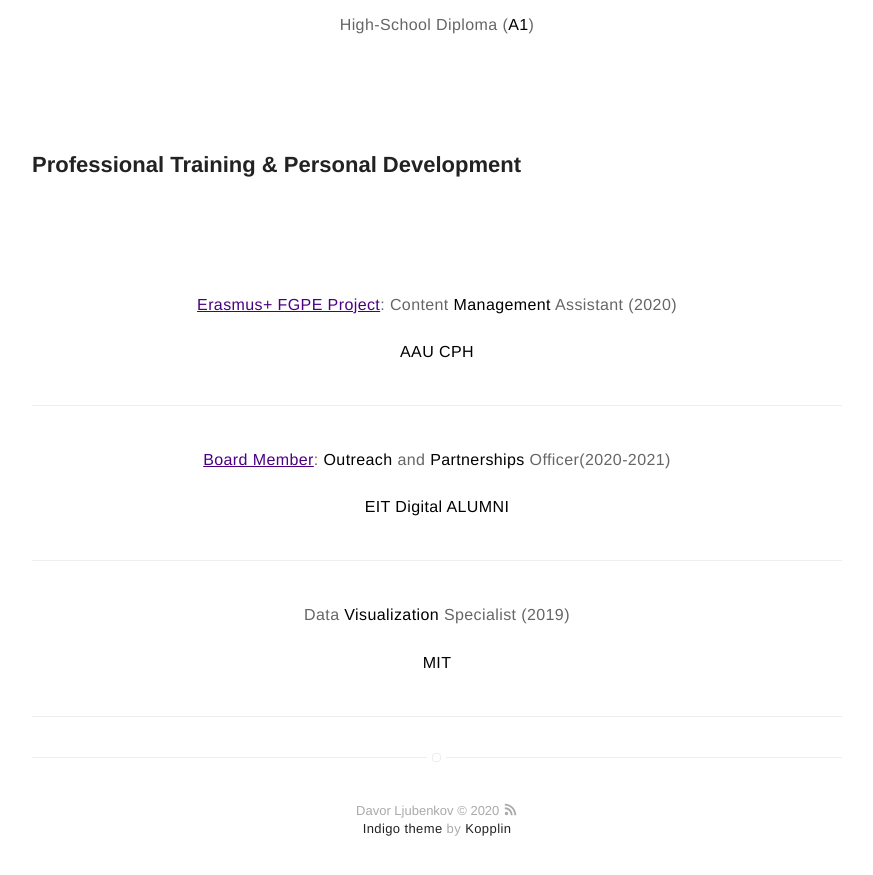
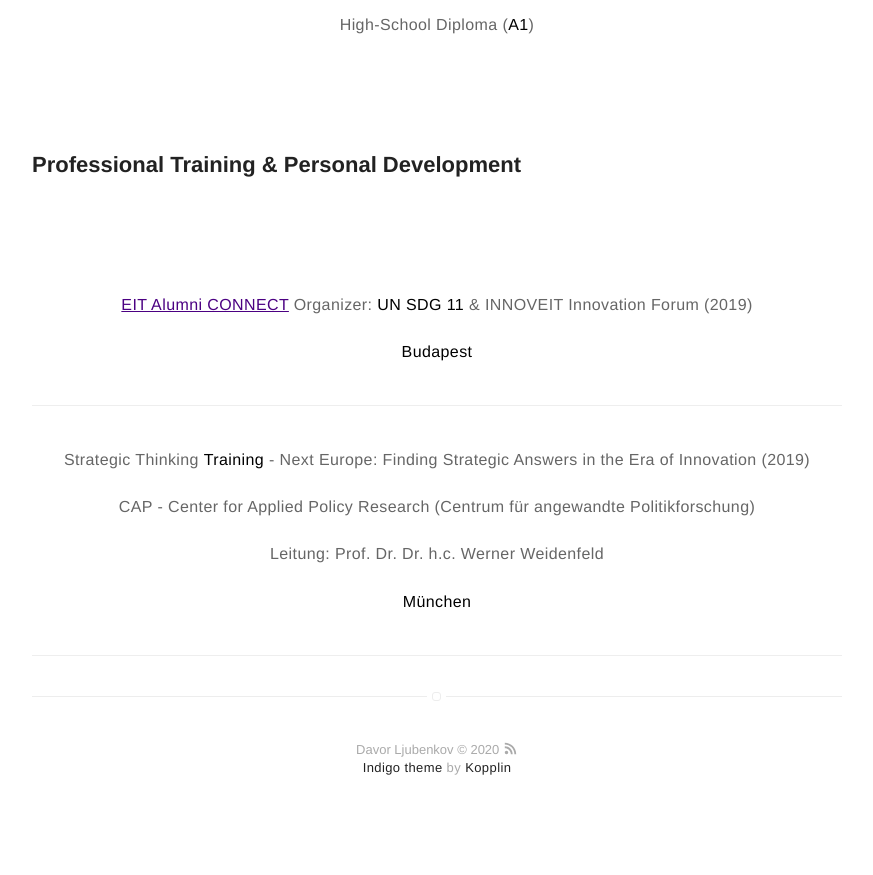
Before and after one commit to dljubenk/dljubenk.github.io, a Jekyll site: the page built from about.md, in a window 1280 px wide and 900 px high, scrolled down 5357 px. Shown: the top 875 px of the window, without its empty margins (203-1076 px from the left). Built offline with Jekyll 4.4.1, drawn with Linux system fonts in a browser that asks for light colours; after the commit the page ends 6196 px from its top, so only the background shows below that.

Commit message:
Update about.md

```diff
--- a/about.md
+++ b/about.md
@@ -129,12 +129,11 @@ layout: page
 
 <br>
 
-<p align="center"><a href="http://fgpe.usz.edu.pl/">Erasmus+ FGPE Project</a>: Content <strong>Management</strong> Assistant (2020)</p>
-<p align="center"><strong>AAU CPH</strong> </p>
+<p align="center"><a href="https://eit.europa.eu/our-communities/eit-alumni/eit-alumni-connect-2019">EIT Alumni CONNECT</a> Organizer: <strong>UN SDG 11</strong> & INNOVEIT Innovation Forum (2019)</p>
+<p align="center"><strong>Budapest</strong> </p>
 ---
-<p align="center"><a href="http://dljubenk.github.io/assets/EIT Digital Alumni Board - Outreach and Partnerships Officer.pdf">Board Member</a>: <strong>Outreach</strong> and <strong>Partnerships</strong> Officer(2020-2021)</p>
-<p align="center"><strong>EIT Digital ALUMNI</strong> </p>
+<p align="center">Strategic Thinking <strong>Training</strong> - Next Europe: Finding Strategic Answers in the Era of Innovation (2019)</p>
+<p align="center">CAP - Center for Applied Policy Research (Centrum für angewandte Politikforschung)</p>
+<p align="center">Leitung: Prof. Dr. Dr. h.c. Werner Weidenfeld </p>
+<p align="center"><strong>München</strong> </p>
 ---
-<p align="center">Data <strong>Visualization</strong> Specialist (2019)</p>
-<p align="center"><strong>MIT</strong> </p>
----
```
